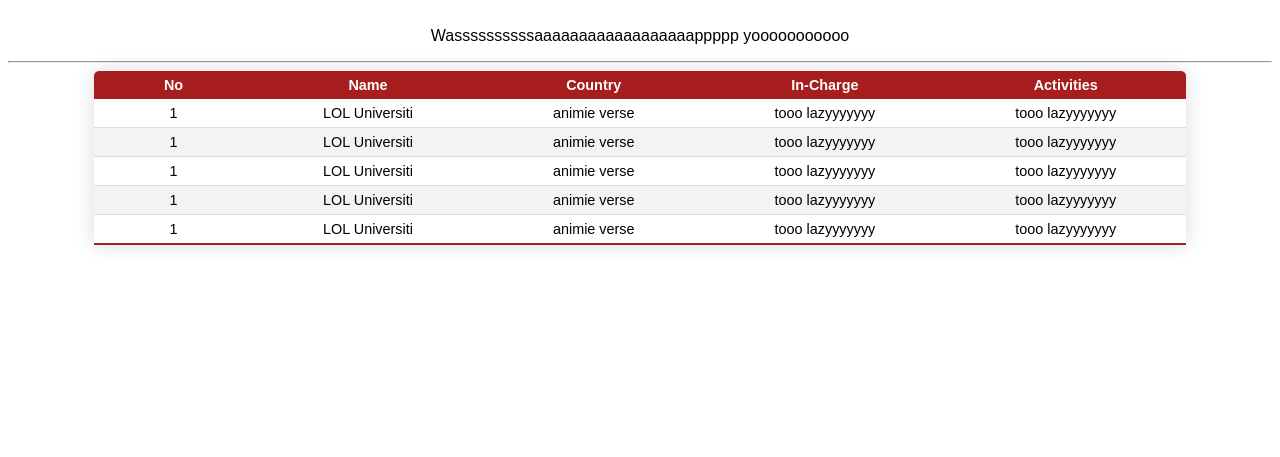
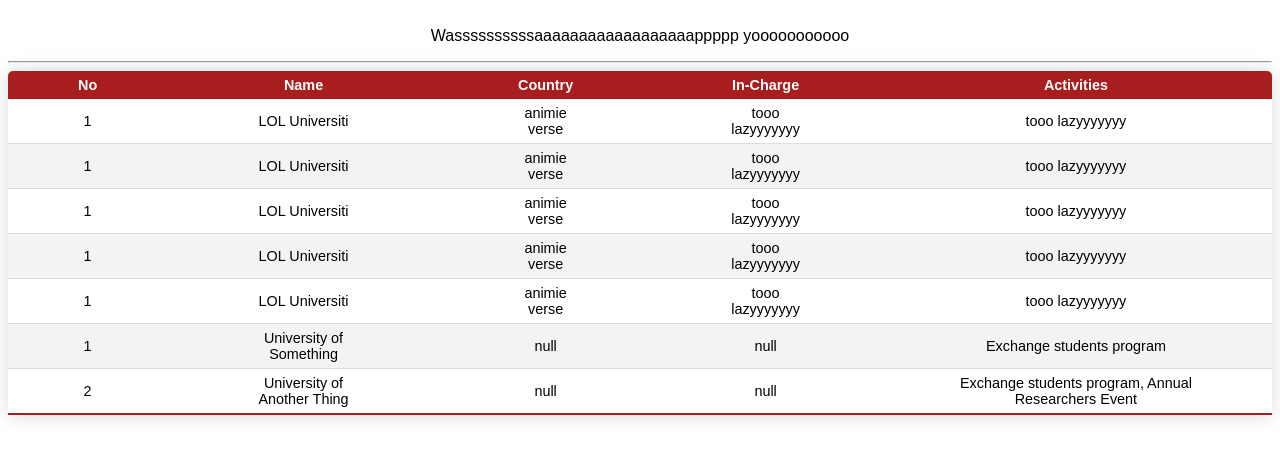
Before and after one commit to omareldamiry/utmi, a plain HTML site: page index.html in a window 1280 px wide. Shown: the part 67-524 px from the top of the page. Drawn offline with Linux system fonts and the light colour scheme.

Commit message:
Completed display of universities records

```diff
--- a/index.html
+++ b/index.html
@@ -123,8 +123,39 @@
         }
 
         uni.setActivity(acts);
+        generateRecord(uni, i+1);
         console.log(uni);
       }
+    }
+
+    function generateRecord(university, index){
+
+      const record = document.createElement("tr");
+      const number = document.createElement("td");
+      const name = document.createElement("td");
+      const country = document.createElement("td");
+      const in_charge = document.createElement("td");
+      const activities = document.createElement("td");
+
+      const number_text = document.createTextNode(index);
+      const name_text = document.createTextNode(university.getUniversityName());
+      const country_text = document.createTextNode(university.getCountry());
+      const in_charge_text = document.createTextNode(university.getPersonInCharge());
+      const activities_text = document.createTextNode(university.activitiesToString());
+
+      number.appendChild(number_text);
+      name.appendChild(name_text);
+      country.appendChild(country_text);
+      in_charge.appendChild(in_charge_text);
+      activities.appendChild(activities_text);
+
+      record.appendChild(number);
+      record.appendChild(name);
+      record.appendChild(country);
+      record.appendChild(in_charge);
+      record.appendChild(activities);
+
+      rankingsBody.appendChild(record);
     }
 
 
--- a/js/university.js
+++ b/js/university.js
@@ -25,4 +25,18 @@ class University {
         this.activities = activities;
     }
 
+    activitiesToString(){
+        let str = "";
+
+        for(let i = 0; i < this.activities.length; i++){
+            str += this.activities[i].getActivityName();
+
+            if(i != this.activities.length - 1){
+                str += ", ";
+            }
+        }
+
+        return str;
+    }
+
 }
```
